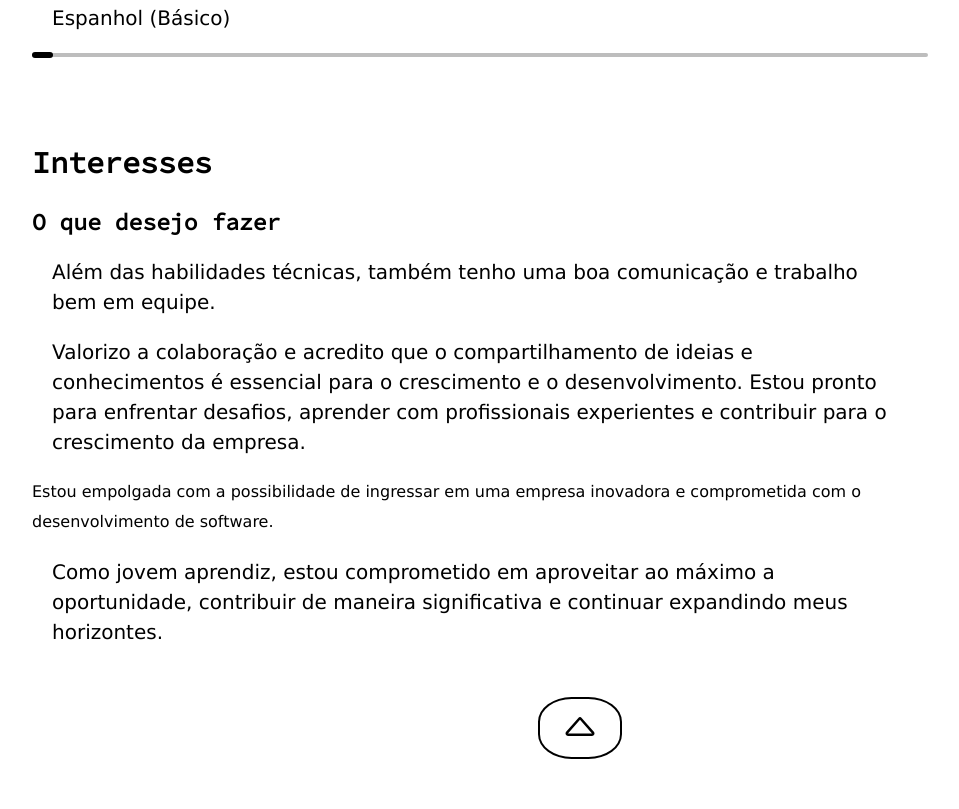
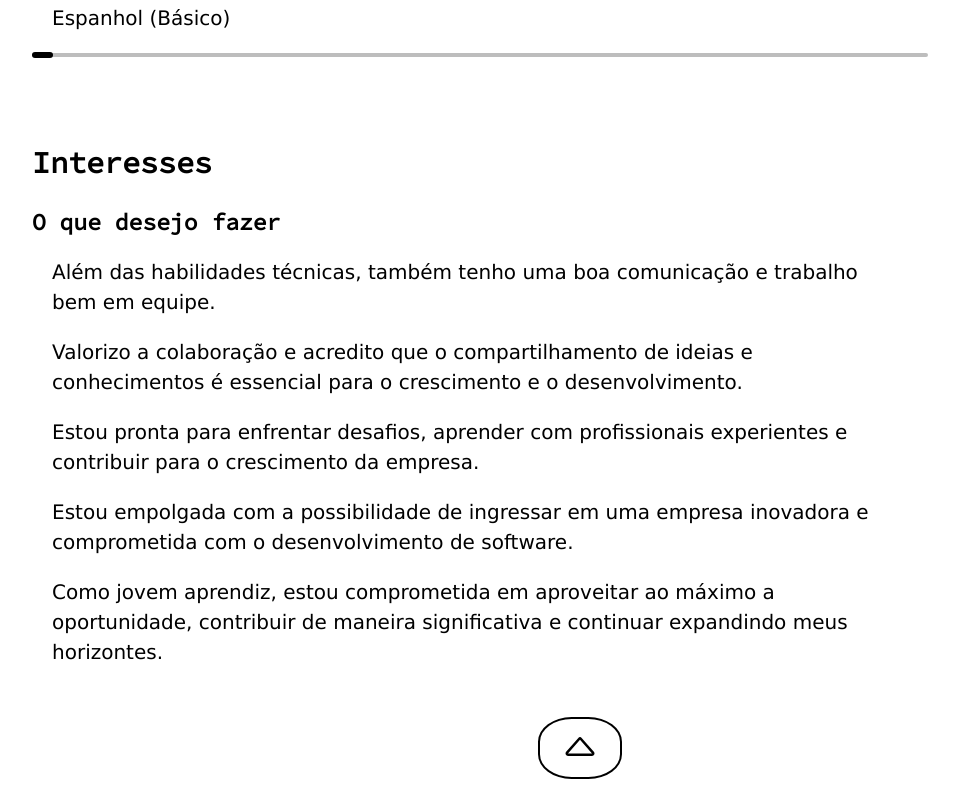
Before and after one commit to pedronag01/daniely_rochay, a plain HTML site: page index.html in a window 1280 px wide. Shown: the part 4456-5265 px from the top of the page, without its empty margins (68-1027 px from the left). Drawn offline with Linux system fonts and the light colour scheme; a web font is replaced by a local one.

Commit message:
Update index.html

```diff
--- a/index.html
+++ b/index.html
@@ -182,8 +182,8 @@
                 <br>
                 <h2 id="interesses">Interesses</h2>
                 <h3>O que desejo fazer</h3>
-                <p>Além das habilidades técnicas, também tenho uma boa comunicação e trabalho bem em equipe. <p>Valorizo a colaboração e acredito que o compartilhamento de ideias e conhecimentos é essencial para o crescimento e o desenvolvimento. Estou pronto para enfrentar desafios, aprender com profissionais experientes e contribuir para o crescimento da empresa.</p>
-                    Estou empolgada com a possibilidade de ingressar em uma empresa inovadora e comprometida com o desenvolvimento de software. <p>Como jovem aprendiz, estou comprometido em aproveitar ao máximo a oportunidade, contribuir de maneira significativa e continuar expandindo meus horizontes.</p>
+                <p>Além das habilidades técnicas, também tenho uma boa comunicação e trabalho bem em equipe. <p>Valorizo a colaboração e acredito que o compartilhamento de ideias e conhecimentos é essencial para o crescimento e o desenvolvimento. <p>Estou pronta para enfrentar desafios, aprender com profissionais experientes e contribuir para o crescimento da empresa.</p></p>
+                    <p>Estou empolgada com a possibilidade de ingressar em uma empresa inovadora e comprometida com o desenvolvimento de software.</p> <p>Como jovem aprendiz, estou comprometida em aproveitar ao máximo a oportunidade, contribuir de maneira significativa e continuar expandindo meus horizontes.</p>
                 </p>
             </div>
         </div>
```
